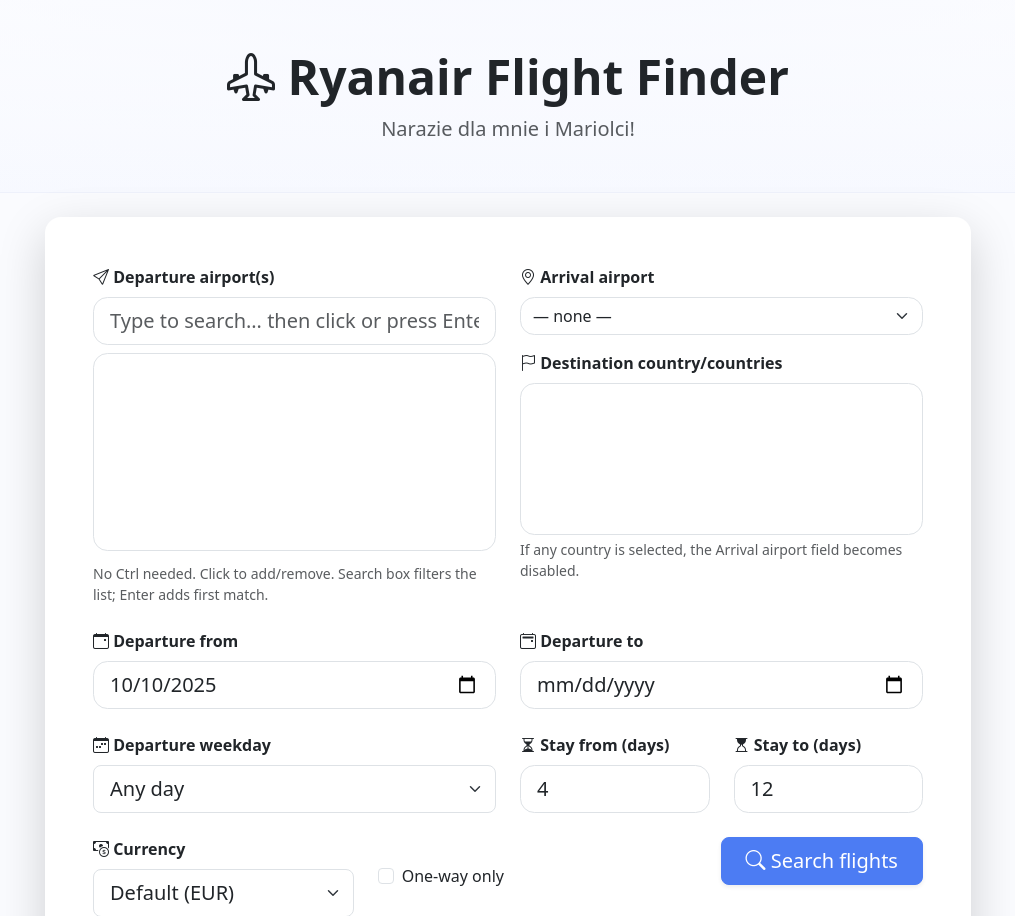
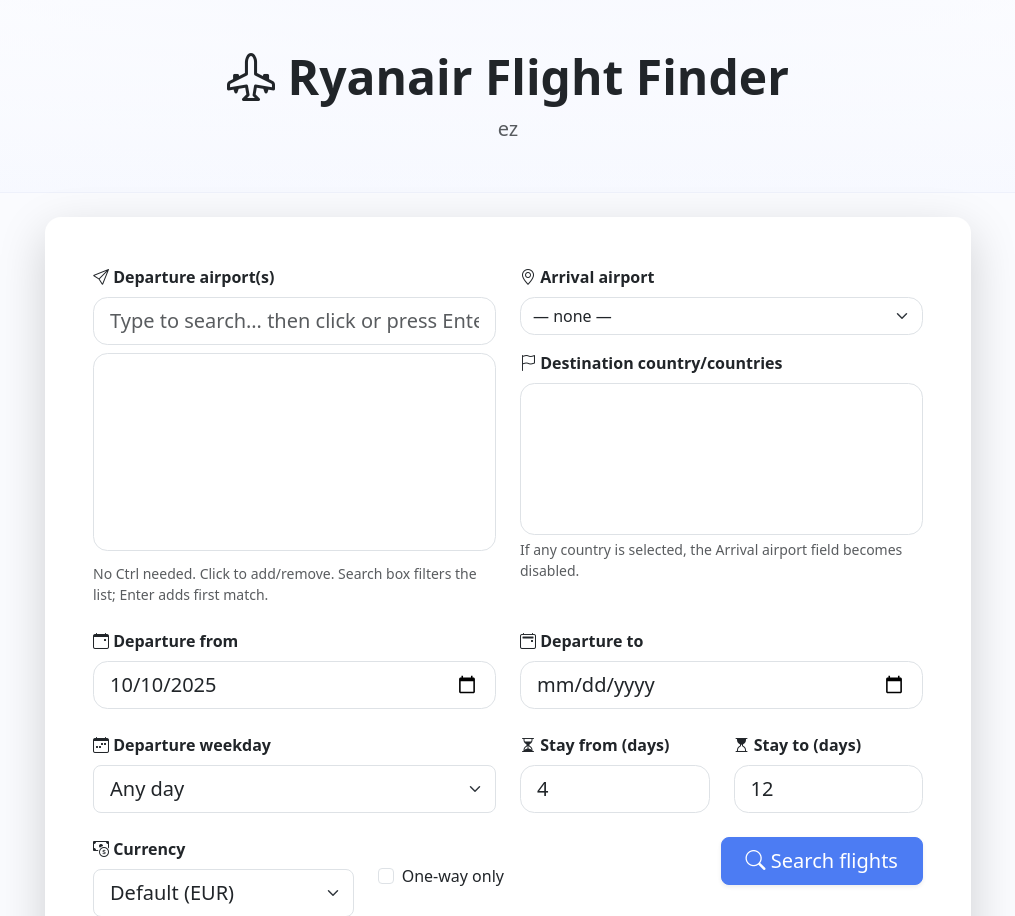
Before and after one commit to scriptify365/ryanair-flask, a Flask app: page / in a window 1280 px wide. Shown: the top 916 px of the page, without its empty margins (132-1147 px from the left). Run offline with Flask 3, Linux system fonts and the light colour scheme; lists and menus that the app fills with data are empty.

Commit message:
Update index.html

```diff
--- a/templates/index.html
+++ b/templates/index.html
@@ -12,7 +12,7 @@
 <header class="hero py-5">
   <div class="container text-center">
     <h1 class="display-5 fw-bold mb-2"><i class="bi bi-airplane-engines"></i> Ryanair Flight Finder</h1>
-    <p class="lead text-muted mb-0">Narazie dla mnie i Mariolci! </p>
+    <p class="lead text-muted mb-0">ez </p>
   </div>
 </header>
 
```
